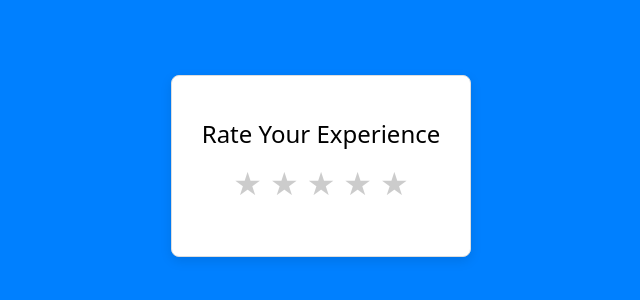
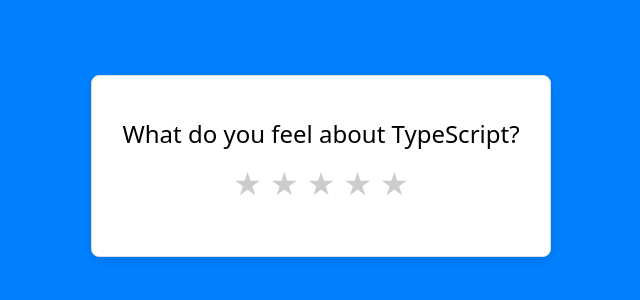
Before and after one commit to felipeozalmeida/rating-ui-react, a React (Vite) app: page / in a window 1280 px wide. Shown: the part 234-534 px from the top of the page, without its empty margins (319-959 px from the left). Built offline with nearby package versions, Linux system fonts and the light colour scheme.

Commit message:
feat: allow custom title & messages

```diff
--- a/src/App.tsx
+++ b/src/App.tsx
@@ -16,7 +16,18 @@
     }
   }, [])
 
-  return <Rating />
+  return (
+    <Rating
+      title="What do you feel about TypeScript?"
+      messages={[
+        "It's the worst piece of undefined 💀",
+        'I enjoy the wild west 🤠',
+        "I mean, it's alright 🤷",
+        'Autocomplete is cool 😊',
+        "Perfect, it's a godsend 😍",
+      ]}
+    />
+  )
 }
 
 export default App
--- a/src/components/Rating.tsx
+++ b/src/components/Rating.tsx
@@ -2,14 +2,18 @@
 import clsx from 'clsx'
 import styles from './Rating.module.css'
 
-const messages = ['Terrible', 'Poor', 'Fair', 'Good', 'Excellent']
+const defaultTitle = 'Rate Your Experience'
+const defaultMessages = ['Terrible', 'Poor', 'Fair', 'Good', 'Excellent']
 
-const Rating = () => {
+const Rating = ({ title = defaultTitle, messages = defaultMessages }) => {
   const [rating, setRating] = useState(0)
   const [hover, setHover] = useState(0)
+
+  const feedback = messages[rating - 1] || defaultMessages[rating - 1]
+
   return (
     <div className={styles.rating}>
-      <p className={styles.title}>Rate Your Experience</p>
+      <p className={styles.title}>{title || defaultTitle}</p>
       <div className={styles.stars}>
         {[1, 2, 3, 4, 5].map((star) => (
           <button
@@ -26,7 +30,7 @@
           </button>
         ))}
       </div>
-      {rating > 0 && <p className={styles.feedback}>{messages[rating - 1]}</p>}
+      {feedback && <p className={styles.feedback}>{feedback}</p>}
     </div>
   )
 }
```
